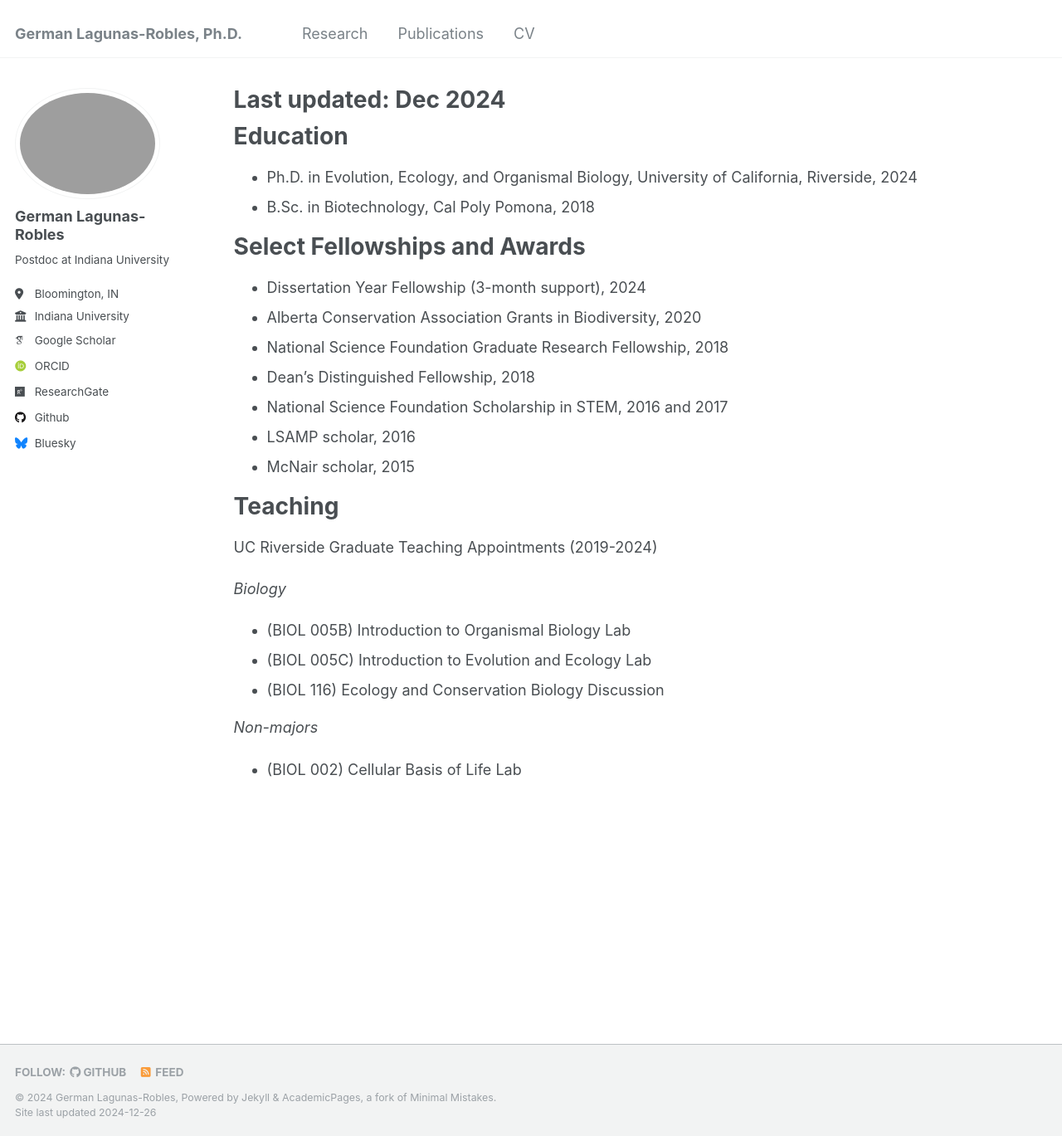
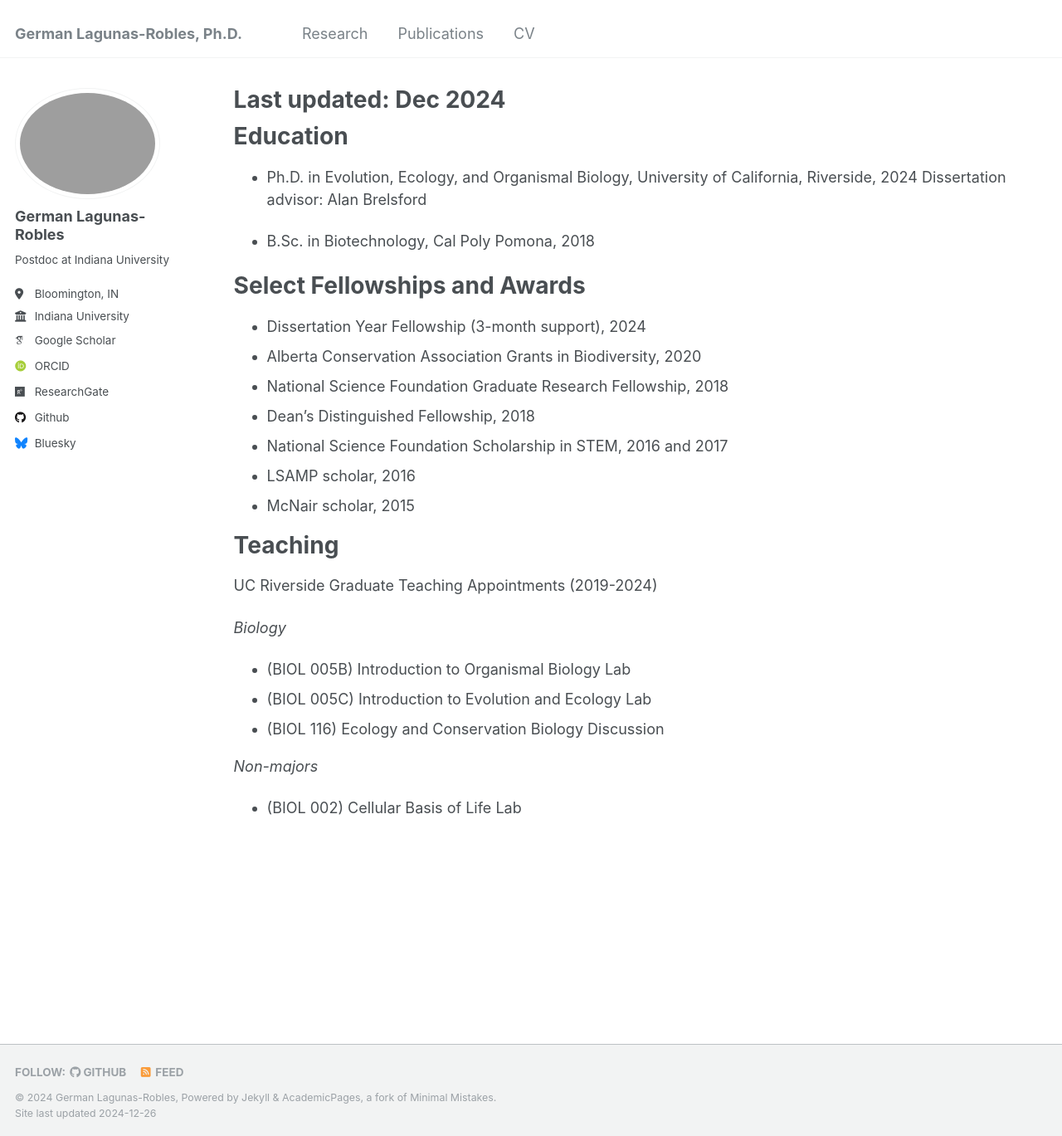
Before and after one commit to GLagunas-Robles/GLagunas-Robles.github.io, a Jekyll site: the page built from _pages/cv.md, in a window 1280 px wide and 1369 px high. Shown: the whole window at 83% size. Built offline with Jekyll 4.4.1, drawn with Linux system fonts in a browser that asks for light colours; some web fonts are replaced.

Commit message:
Update cv.md

```diff
--- a/_pages/cv.md
+++ b/_pages/cv.md
@@ -12,6 +12,8 @@ redirect_from:
 Education
 ======
 * Ph.D. in Evolution, Ecology, and Organismal Biology, University of California, Riverside, 2024
+  Dissertation advisor: Alan Brelsford
+
 * B.Sc. in Biotechnology, Cal Poly Pomona, 2018
 
 Select Fellowships and Awards
```
